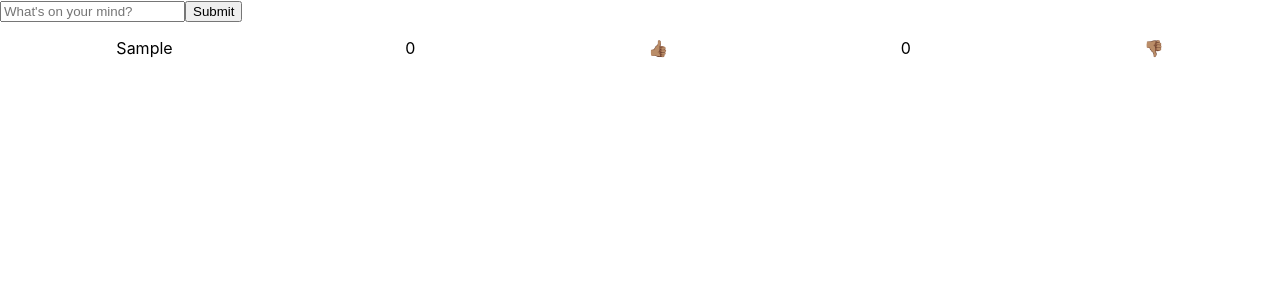
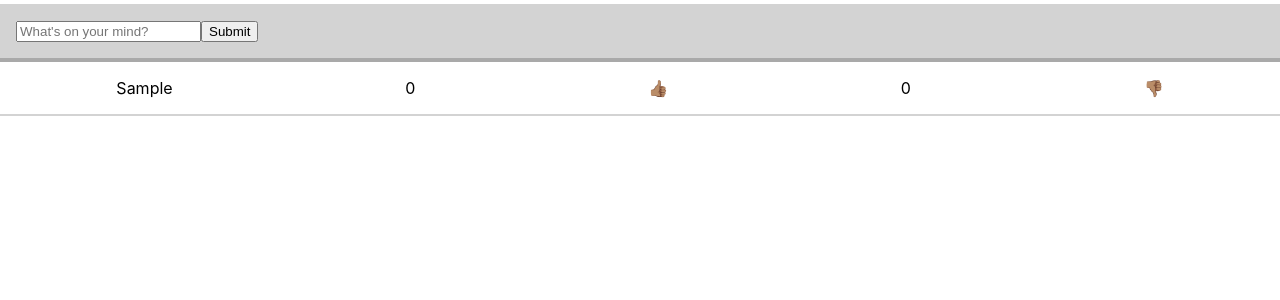
Before and after one commit to cidsinga/Forum-thumbs-up, a React (Create React App) app: page / in a window 1280 px wide. Both pictures are taken after typing "Sample" into the empty fields and a click on the button "Submit". Shown: the top 300 px of the page. Built offline with nearby package versions, Linux system fonts and the light colour scheme.

Commit message:
add styling.

```diff
--- a/src/components/NewPost.jsx
+++ b/src/components/NewPost.jsx
@@ -11,8 +11,14 @@ function NewPost(props) {
     _content.value = '';
   }
 
+  const newPostStyle = {
+    padding: '1em',
+    backgroundColor: 'lightgrey',
+    borderTop: '4px solid white',
+    borderBottom: '4px solid darkgrey',
+  }
   return (
-    <div>
+    <div style={newPostStyle}>
       <form onSubmit={handleNewPostSubmission}>
         <input
         type='text'
--- a/src/components/Post.jsx
+++ b/src/components/Post.jsx
@@ -26,15 +26,17 @@ class Post extends React.Component {
   render() {
     const postStyle = {
       display: 'flex',
-      justifyContent: 'space-around'
+      justifyContent: 'space-around',
+      alignItems: 'center',
+      borderBottom: '2px solid lightgrey'
     }
     return (
       <div style={postStyle}>
-      <p>{this.props.content}</p>
-      <p>{this.state.upVote}</p>
-      <p onClick={this.handleUpVote}><span role='img'>👍🏽</span></p>
-      <p>{this.state.downVote}</p>
-      <p onClick={this.handleDownVote}><span role='img'>👎🏽</span></p>
+        <p>{this.props.content}</p>
+        <p>{this.state.upVote}</p>
+        <p onClick={this.handleUpVote}><span role='img'>👍🏽</span></p>
+        <p>{this.state.downVote}</p>
+        <p onClick={this.handleDownVote}><span role='img'>👎🏽</span></p>
       </div>
     );
   }
```
